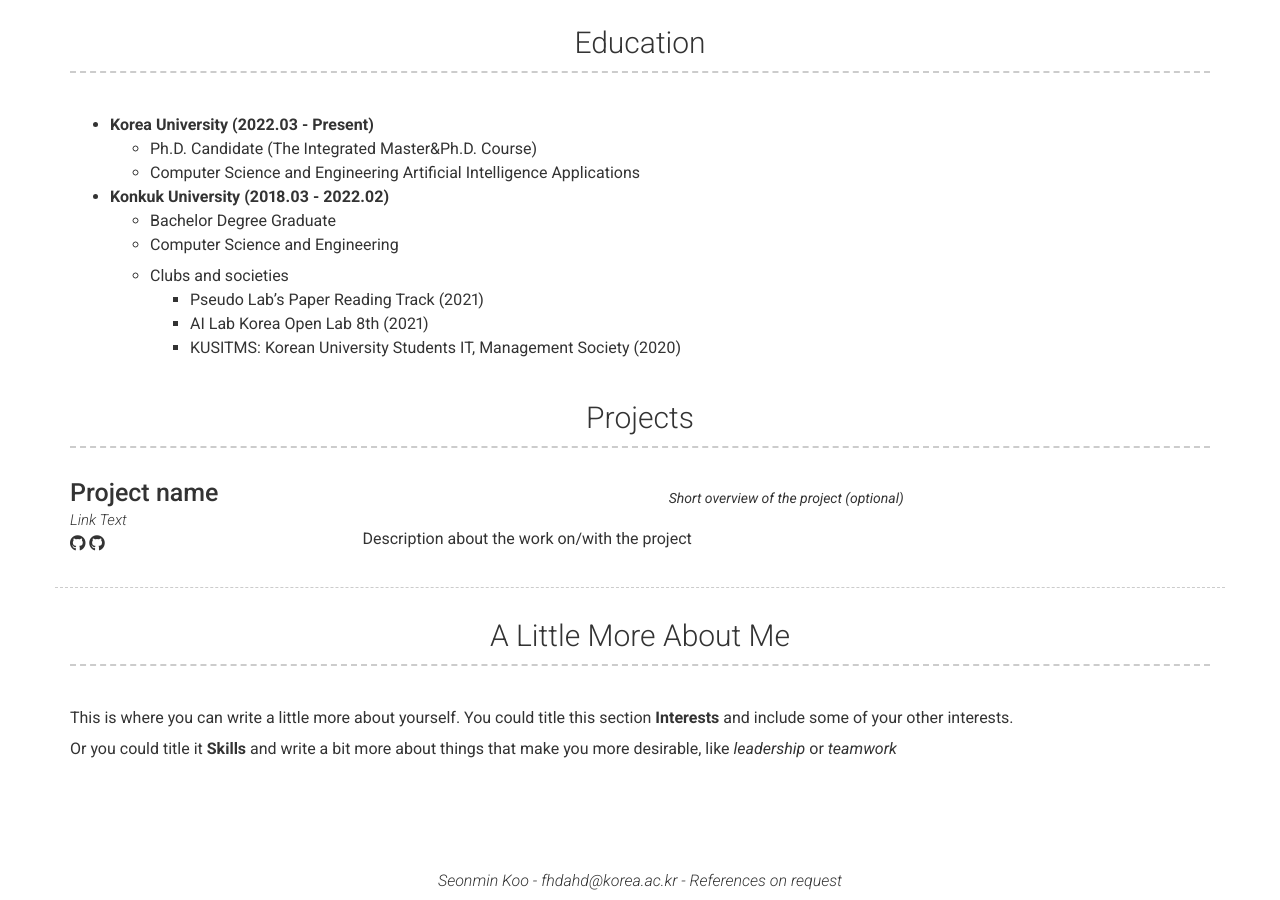
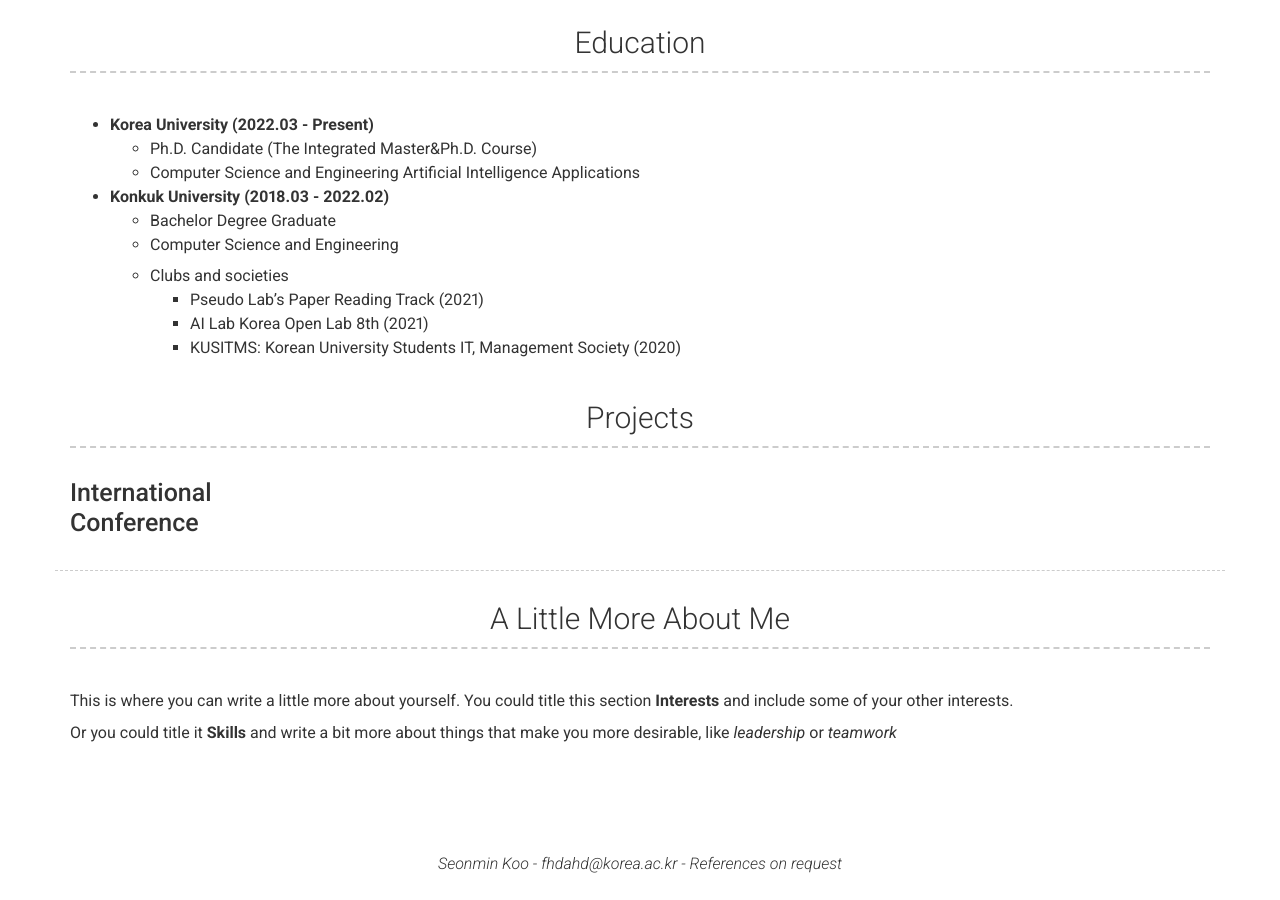
Before and after one commit to seonminkoo/seonminkoo.github.io, a Jekyll site: the page built from index.md, in a window 1280 px wide and 900 px high, scrolled down 1000 px. Built offline with Jekyll 4.4.1, drawn with Linux system fonts in a browser that asks for light colours; nearby versions of some CDN libraries.

Commit message:
Update _config.yml

```diff
--- a/_config.yml
+++ b/_config.yml
@@ -26,7 +26,7 @@ github_username:  seonminkoo
 # facebook_username: jekyll
 # flickr_username: jekyll
 # instagram_username: jekyll
-linkedin_username: https://www.linkedin.com/in/seonmin-koo-9bb1281a0/
+linkedin_username: seonmin-koo-9bb1281a0
 # xing_username: jekyll
 # pinterest_username: jekyll
 # youtube_username: jekyll
@@ -94,20 +94,23 @@ content:
       - layout: left
         border: weak  # Value of `weak` will display a weak border below this item. # Any
                       # other value (or no value) means no border will be displayed
-        title: Project name
-        link: Link to project (eg. sproogen.github.io/modern-resume-theme)(optional)
-        link_text: Link Text
-        additional_links:
-          - title:  Github page for project (eg. sproogen/modern-resume-theme)
-            icon: fab fa-github
-            url: Link to project (eg. sproogen.github.io/modern-resume-theme)(optional)
-          - title:  Github page for project (eg. sproogen/modern-resume-theme)
-            icon: fab fa-github
-            url: Link to project (eg. sproogen.github.io/modern-resume-theme)(optional)
-        quote: >
-          Short overview of the project (optional)
-        description: | # this will include new lines to allow paragraphs
-          Description about the work on/with the project
+        title: International Conference
+        content: |
+          - dddd
+
+        # link: Link to project (eg. sproogen.github.io/modern-resume-theme)(optional)
+        # link_text: Link Text
+        # additional_links:
+        #   - title:  Github page for project (eg. sproogen/modern-resume-theme)
+        #     icon: fab fa-github
+        #     url: Link to project (eg. sproogen.github.io/modern-resume-theme)(optional)
+        #   - title:  Github page for project (eg. sproogen/modern-resume-theme)
+        #     icon: fab fa-github
+        #     url: Link to project (eg. sproogen.github.io/modern-resume-theme)(optional)
+        # quote: >
+        #   Short overview of the project (optional)
+        # description: | # this will include new lines to allow paragraphs
+        #   Description about the work on/with the project
 
 
   # - title: Projects # Title for the section
```
